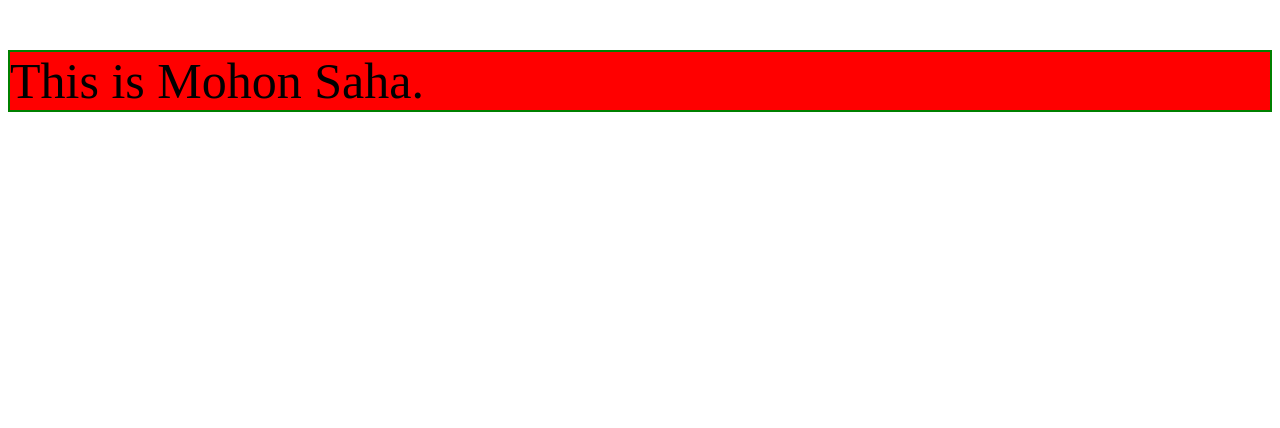
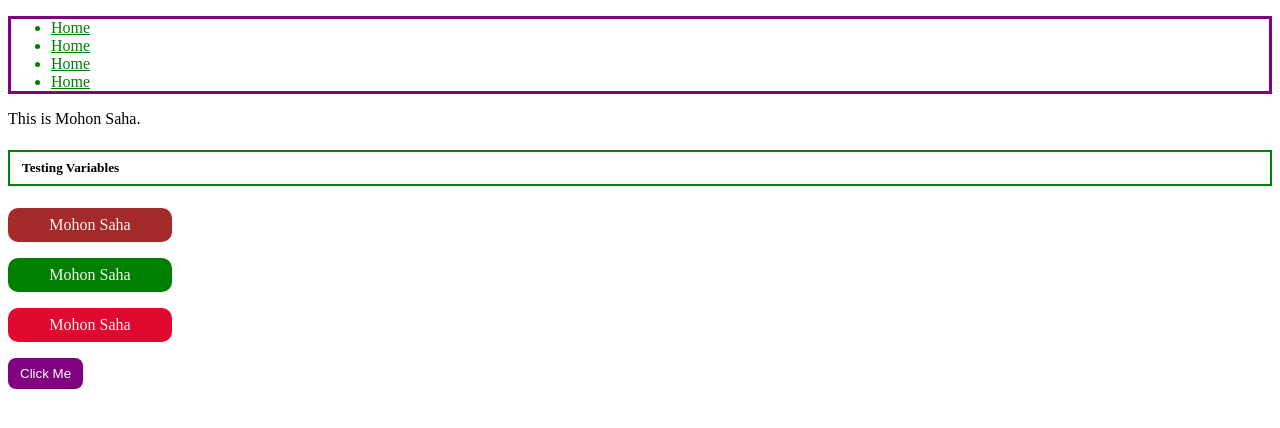
Before and after one commit to MohonSaha/Learn-scss, a plain HTML site: page index.html in a window 1280 px wide. Drawn offline with Linux system fonts and the light colour scheme.

Commit message:
add two topic

```diff
--- a/CSS/style.scss
+++ b/CSS/style.scss
@@ -1,8 +1,66 @@
-@use 'variables';
+
+// Topic-1 SCSS Variables :
+
+$primary-color: green;
+$secondary-color: purple;
+$primary-padding: 8px 12px;
+
+.variables-test{
+    border: 2px solid $primary-color;
+    padding: $primary-padding;
+}
 
 
-p{
-    background-color: red;
-    border: 2px solid green;
-    font-size: variables.$large-fonts;
+// Topic-2 SCSS Nesting :
+
+nav{
+    ul{
+        border: 3px solid $secondary-color;
+
+        li{
+            color: $primary-color;
+
+            a{
+                color: $primary-color;
+            }
+        }
+    }
 }
+
+button{
+    background-color: purple;
+    color: white;
+    padding: $primary-padding;
+    border-radius: 8px;
+    border: none;
+
+    &:hover{
+        background: #000;
+    }
+}
+
+
+// Topic-3 SCSS Extend
+
+%message{
+    background-color: brown;
+    color: whitesmoke;
+    padding: $primary-padding;
+    width: 140px;
+    border-radius: 10px;
+    text-align: center
+}
+
+.text{
+    @extend %message;
+}
+
+.success{
+    @extend %message;
+    background-color: green;
+}
+
+.error{
+    @extend %message;
+    background-color: rgb(224, 9, 48);
+}
--- a/index.html
+++ b/index.html
@@ -9,9 +9,25 @@
     <link rel="stylesheet" href="./CSS/style.css">
 </head>
 <body>
+    <nav>
+        <ul>
+            <li><a href="">Home</a></li>
+            <li><a href="">Home</a></li>
+            <li><a href="">Home</a></li>
+            <li><a href="">Home</a></li>
+        </ul>
+    </nav>
 
 
     <p>This is Mohon Saha.</p>
 
+    <h5 class="variables-test">Testing Variables</h5>
+
+    <p class="text">Mohon Saha</p>
+    <p class="success">Mohon Saha</p>
+    <p class="error">Mohon Saha</p>
+
+    <button>Click Me</button>
+
 </body>
 </html>
```
Also changed, not shown: CSS/style.css, 1 other file.
